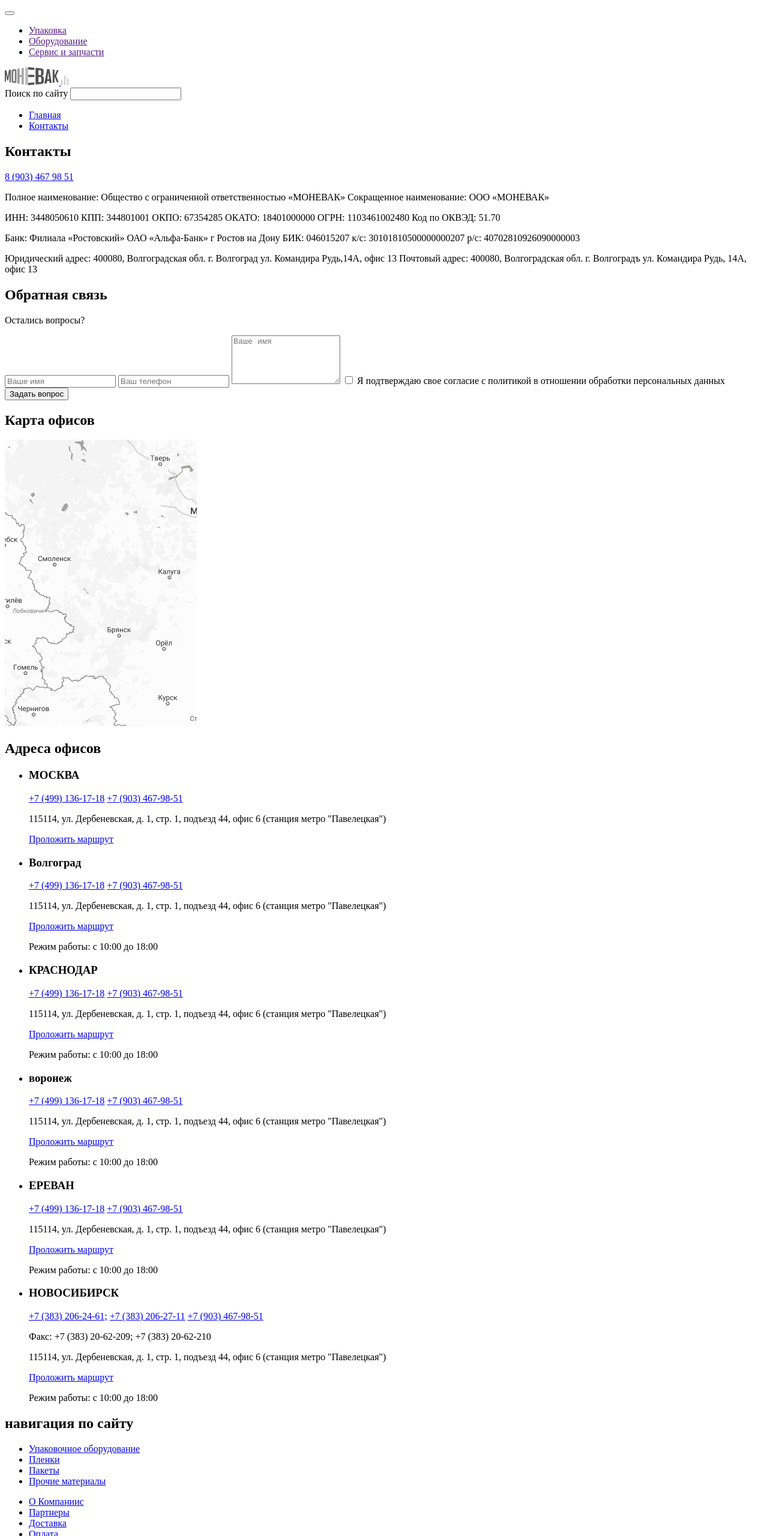
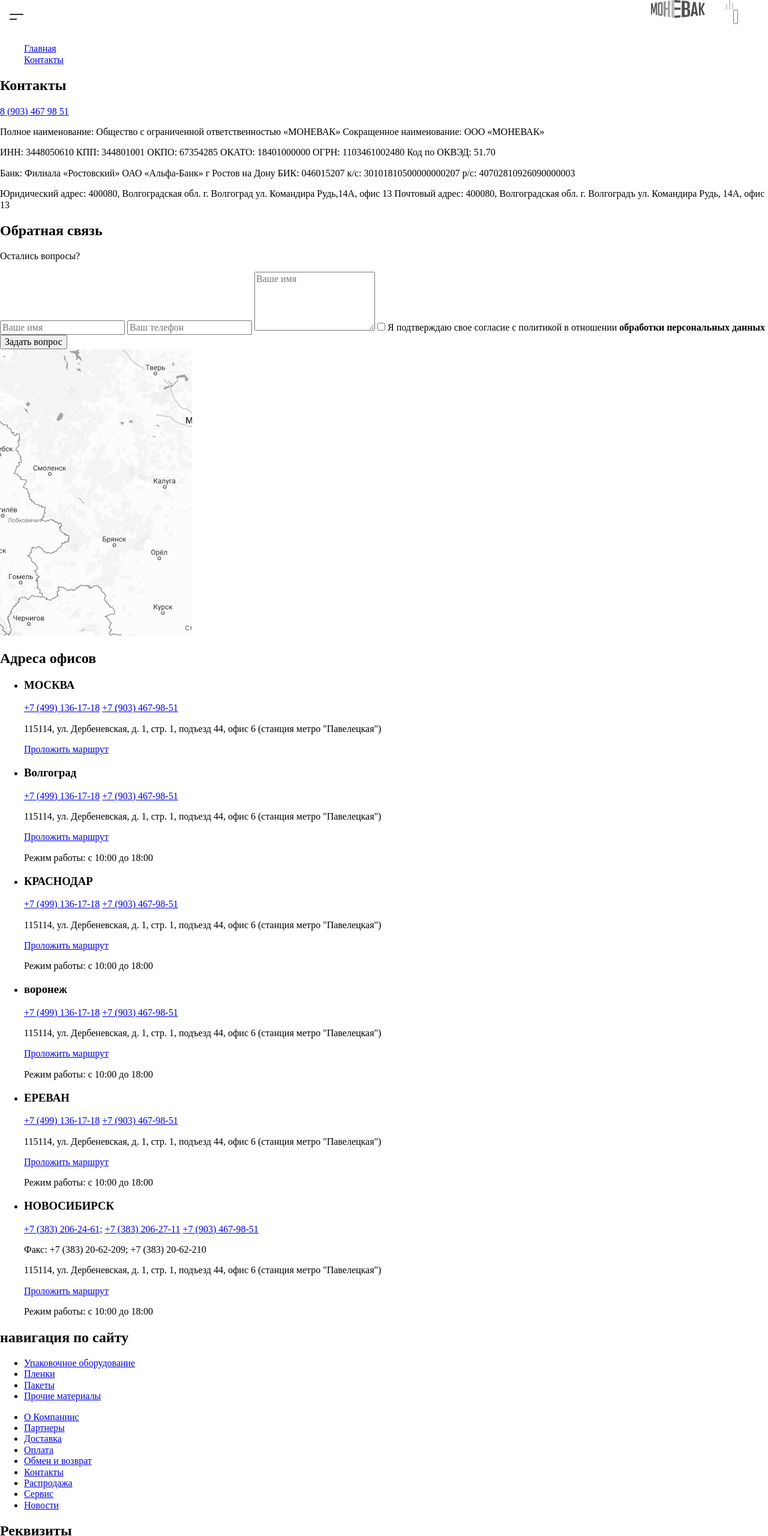
Before and after one commit to Ostin63/monewack, a website: page source/index.html in a window 1280 px wide. Shown: the top 2560 px of the page at 60% size. Drawn offline with nearby package versions, Linux system fonts and the light colour scheme; files that its build step writes are made by us from their sources.

Commit message:
разметка страницы

```diff
--- a/source/index.html
+++ b/source/index.html
@@ -7,23 +7,23 @@
   <meta name="viewport" content="width=device-width, initial-scale=1.0">
   <title>Моневак</title>
   <link rel="preconnect" href="https://fonts.gstatic.com">
-  <link href="https://fonts.googleapis.com/css2?family=Inter:wght@300&display=swap" rel="stylesheet">
-  <link rel="stylesheet" href="css/style.css">
+  <link href="https://fonts.googleapis.com/css2?family=Inter&display=swap" rel="stylesheet">
+  <link rel="stylesheet" href="css/style.min.css">
 </head>
 
 <body class="page-contacts__body">
   <header class="page-contacts__header header">
     <div class="header__top header-top">
       <button class="header-top__button"></button>
-      <ul class="header-top__nav">
+      <ul class="header-top__nav header-nav">
         <li>
-          <a class="visually-hidden" href="">Упаковка</a>
+          <a class="header-nav__link" href="">Упаковка</a>
         </li>
         <li>
-          <a class="visually-hidden" href="">Оборудование</a>
+          <a class="header-nav__link" href="">Оборудование</a>
         </li>
         <li>
-          <a class="visually-hidden" href="">Сервис и запчасти</a>
+          <a class="header-nav__link" href="">Сервис и запчасти</a>
         </li>
       </ul>
       <a class="header-top__logo" href="# ">
@@ -35,7 +35,7 @@
       <form class="header-top__search search" action="#">
         <label for="search">
           <span class="visually-hidden">Поиск по сайту</span>
-          <span class="search__icon-lens"></span>
+          <span class=" "></span>
         </label>
         <input class="search__text" type="text" id="search">
       </form>
@@ -93,7 +93,7 @@
         </label>
         <input type="checkbox" id="checkbox">
         <label for="checkbox">Я подтверждаю свое согласие с политикой
-          в отношении обработки персональных данных
+          в отношении <b>обработки персональных данных</b>
         </label>
         <button class="form__button" type="submit">Задать вопрос</button>
       </form>
--- /dev/null
+++ b/source/sass/block/header.scss
@@ -0,0 +1,50 @@
+.header {
+  color: var(--white);
+}
+
+.header-top {
+  display: grid;
+  grid-template-columns: 55px 1fr 47px 58px;
+}
+
+.header-top__button {
+  border: none;
+  padding-left: 16px;
+  padding-right: 16px;
+  background: url("../img/menu.svg") 50% 50% no-repeat;
+  box-sizing: border-box;
+}
+
+.header-top__nav {
+  @include list-style;
+  display: none;
+}
+
+.header-nav__link {
+  font-style: normal;
+  font-weight: normal;
+  font-size: 15px;
+  line-height: 18px;
+  font-family: $font-golos;
+}
+
+.header-top__logo {
+  justify-self: end;
+}
+
+.header-top__compare {
+  justify-self: end;
+}
+
+.search {
+  padding-block: 16px;
+}
+.search__icon-lens {
+  width: 16px;
+  height: 18px;
+  background: url("../img/search.svg") 50% 50% no-repeat;
+}
+
+.search__text {
+  width: 0;
+}
--- /dev/null
+++ b/source/sass/fonts.scss
@@ -0,0 +1,27 @@
+@font-face {
+  font-family: "Graphik";
+  src:
+    url("../fonts/Graphik-Medium-Web.woff2") format("woff2"),
+    url("../fonts/Graphik-Medium-Web.woff") format("woff");
+  font-weight: 400;
+  font-style: normal;
+}
+
+@font-face {
+  font-family: "Golos";
+  src:
+    url("../fonts/Golos-Text_Regular.woff2") format("woff2"),
+    url("../fonts/Golos-Text_Regular.woff") format("woff");
+  font-weight: 400;
+  font-style: normal;
+}
+
+
+@font-face {
+  font-family: "AkzidenzGrotesk";
+  src:
+    url("../fonts/AkzidenzGroteskProRegular.woff2") format("woff2"),
+    url("../fonts/AkzidenzGroteskProRegular.woff") format("woff");
+  font-weight: 400;
+  font-style: normal;
+}
--- /dev/null
+++ b/source/sass/mixin.scss
@@ -0,0 +1,12 @@
+@mixin list-style {
+  margin: 0;
+  padding: 0;
+  list-style: none;
+}
+
+@mixin link {
+  display: block;
+  margin: 0;
+  text-decoration: none;
+  color: inherit;
+}
--- /dev/null
+++ b/source/sass/normalize.scss
@@ -0,0 +1,350 @@
+// stylelint-disable
+/*! normalize.css v8.0.1 | MIT License | github.com/necolas/normalize.css */
+
+/* Document
+   ========================================================================== */
+
+/**
+ * 1. Correct the line height in all browsers.
+ * 2. Prevent adjustments of font size after orientation changes in iOS.
+ */
+
+ html {
+    line-height: 1.15; /* 1 */
+    -webkit-text-size-adjust: 100%; /* 2 */
+  }
+
+  /* Sections
+     ========================================================================== */
+
+  /**
+   * Remove the margin in all browsers.
+   */
+
+  body {
+    margin: 0;
+  }
+
+  /**
+   * Render the `main` element consistently in IE.
+   */
+
+  main {
+    display: block;
+  }
+
+  /**
+   * Correct the font size and margin on `h1` elements within `section` and
+   * `article` contexts in Chrome, Firefox, and Safari.
+   */
+
+  h1 {
+    font-size: 2em;
+    margin: 0.67em 0;
+  }
+
+  /* Grouping content
+     ========================================================================== */
+
+  /**
+   * 1. Add the correct box sizing in Firefox.
+   * 2. Show the overflow in Edge and IE.
+   */
+
+  hr {
+    box-sizing: content-box; /* 1 */
+    height: 0; /* 1 */
+    overflow: visible; /* 2 */
+  }
+
+  /**
+   * 1. Correct the inheritance and scaling of font size in all browsers.
+   * 2. Correct the odd `em` font sizing in all browsers.
+   */
+
+  pre {
+    font-family: monospace, monospace; /* 1 */
+    font-size: 1em; /* 2 */
+  }
+
+  /* Text-level semantics
+     ========================================================================== */
+
+  /**
+   * Remove the gray background on active links in IE 10.
+   */
+
+  a {
+    background-color: transparent;
+  }
+
+  /**
+   * 1. Remove the bottom border in Chrome 57-
+   * 2. Add the correct text decoration in Chrome, Edge, IE, Opera, and Safari.
+   */
+
+  abbr[title] {
+    border-bottom: none; /* 1 */
+    text-decoration: underline; /* 2 */
+    text-decoration: underline dotted; /* 2 */
+  }
+
+  /**
+   * Add the correct font weight in Chrome, Edge, and Safari.
+   */
+
+  b,
+  strong {
+    font-weight: bolder;
+  }
+
+  /**
+   * 1. Correct the inheritance and scaling of font size in all browsers.
+   * 2. Correct the odd `em` font sizing in all browsers.
+   */
+
+  code,
+  kbd,
+  samp {
+    font-family: monospace, monospace; /* 1 */
+    font-size: 1em; /* 2 */
+  }
+
+  /**
+   * Add the correct font size in all browsers.
+   */
+
+  small {
+    font-size: 80%;
+  }
+
+  /**
+   * Prevent `sub` and `sup` elements from affecting the line height in
+   * all browsers.
+   */
+
+  sub,
+  sup {
+    font-size: 75%;
+    line-height: 0;
+    position: relative;
+    vertical-align: baseline;
+  }
+
+  sub {
+    bottom: -0.25em;
+  }
+
+  sup {
+    top: -0.5em;
+  }
+
+  /* Embedded content
+     ========================================================================== */
+
+  /**
+   * Remove the border on images inside links in IE 10.
+   */
+
+  img {
+    border-style: none;
+  }
+
+  /* Forms
+     ========================================================================== */
+
+  /**
+   * 1. Change the font styles in all browsers.
+   * 2. Remove the margin in Firefox and Safari.
+   */
+
+  button,
+  input,
+  optgroup,
+  select,
+  textarea {
+    font-family: inherit; /* 1 */
+    font-size: 100%; /* 1 */
+    line-height: 1.15; /* 1 */
+    margin: 0; /* 2 */
+  }
+
+  /**
+   * Show the overflow in IE.
+   * 1. Show the overflow in Edge.
+   */
+
+  button,
+  input { /* 1 */
+    overflow: visible;
+  }
+
+  /**
+   * Remove the inheritance of text transform in Edge, Firefox, and IE.
+   * 1. Remove the inheritance of text transform in Firefox.
+   */
+
+  button,
+  select { /* 1 */
+    text-transform: none;
+  }
+
+  /**
+   * Correct the inability to style clickable types in iOS and Safari.
+   */
+
+  button,
+  [type="button"],
+  [type="reset"],
+  [type="submit"] {
+    -webkit-appearance: button;
+  }
+
+  /**
+   * Remove the inner border and padding in Firefox.
+   */
+
+  button::-moz-focus-inner,
+  [type="button"]::-moz-focus-inner,
+  [type="reset"]::-moz-focus-inner,
+  [type="submit"]::-moz-focus-inner {
+    border-style: none;
+    padding: 0;
+  }
+
+  /**
+   * Restore the focus styles unset by the previous rule.
+   */
+
+  button:-moz-focusring,
+  [type="button"]:-moz-focusring,
+  [type="reset"]:-moz-focusring,
+  [type="submit"]:-moz-focusring {
+    outline: 1px dotted ButtonText;
+  }
+
+  /**
+   * Correct the padding in Firefox.
+   */
+
+  fieldset {
+    padding: 0.35em 0.75em 0.625em;
+  }
+
+  /**
+   * 1. Correct the text wrapping in Edge and IE.
+   * 2. Correct the color inheritance from `fieldset` elements in IE.
+   * 3. Remove the padding so developers are not caught out when they zero out
+   *    `fieldset` elements in all browsers.
+   */
+
+  legend {
+    box-sizing: border-box; /* 1 */
+    color: inherit; /* 2 */
+    display: table; /* 1 */
+    max-width: 100%; /* 1 */
+    padding: 0; /* 3 */
+    white-space: normal; /* 1 */
+  }
+
+  /**
+   * Add the correct vertical alignment in Chrome, Firefox, and Opera.
+   */
+
+  progress {
+    vertical-align: baseline;
+  }
+
+  /**
+   * Remove the default vertical scrollbar in IE 10+.
+   */
+
+  textarea {
+    overflow: auto;
+  }
+
+  /**
+   * 1. Add the correct box sizing in IE 10.
+   * 2. Remove the padding in IE 10.
+   */
+
+  [type="checkbox"],
+  [type="radio"] {
+    box-sizing: border-box; /* 1 */
+    padding: 0; /* 2 */
+  }
+
+  /**
+   * Correct the cursor style of increment and decrement buttons in Chrome.
+   */
+
+  [type="number"]::-webkit-inner-spin-button,
+  [type="number"]::-webkit-outer-spin-button {
+    height: auto;
+  }
+
+  /**
+   * 1. Correct the odd appearance in Chrome and Safari.
+   * 2. Correct the outline style in Safari.
+   */
+
+  [type="search"] {
+    -webkit-appearance: textfield; /* 1 */
+    outline-offset: -2px; /* 2 */
+  }
+
+  /**
+   * Remove the inner padding in Chrome and Safari on macOS.
+   */
+
+  [type="search"]::-webkit-search-decoration {
+    -webkit-appearance: none;
+  }
+
+  /**
+   * 1. Correct the inability to style clickable types in iOS and Safari.
+   * 2. Change font properties to `inherit` in Safari.
+   */
+
+  ::-webkit-file-upload-button {
+    -webkit-appearance: button; /* 1 */
+    font: inherit; /* 2 */
+  }
+
+  /* Interactive
+     ========================================================================== */
+
+  /*
+   * Add the correct display in Edge, IE 10+, and Firefox.
+   */
+
+  details {
+    display: block;
+  }
+
+  /*
+   * Add the correct display in all browsers.
+   */
+
+  summary {
+    display: list-item;
+  }
+
+  /* Misc
+     ========================================================================== */
+
+  /**
+   * Add the correct display in IE 10+.
+   */
+
+  template {
+    display: none;
+  }
+
+  /**
+   * Add the correct display in IE 10.
+   */
+
+  [hidden] {
+    display: none;
+  }
--- a/source/sass/style.scss
+++ b/source/sass/style.scss
@@ -0,0 +1,6 @@
+@import "normalize.scss";
+@import "fonts.scss";
+@import "visually-hidden.scss";
+@import "variables.scss";
+@import "mixin.scss";
+@import "block/header.scss";
--- /dev/null
+++ b/source/sass/variables.scss
@@ -0,0 +1,23 @@
+:root {
+  --white: #ffffff;
+  --gray-ligth: #F5F5F5;
+  --gray: #797986;
+  --black: #222225;
+  --black-ligth: #2A2A2E;
+  --text-black: #262633;
+  --text-red: #BF2738;
+}
+
+*,
+*::before,
+*::after {
+  box-sizing: border-box;
+}
+
+$mobile-width: 320px;
+$tablet-width: 768px;
+$desktop-width: 962px;
+
+$font-graphik: "Graphik", "Arial", sans-serif;
+$font-golos: "Golos", "Arial", sans-serif;
+$font-akzidenzGrotesk: "AkzidenzGrotesk", "Arial", sans-serif;
--- /dev/null
+++ b/source/sass/visually-hidden.scss
@@ -0,0 +1,14 @@
+.visually-hidden:not(:focus):not(:active),
+input[type="checkbox"].visually-hidden,
+input[type="radio"].visually-hidden {
+  position: absolute;
+  width: 1px;
+  height: 1px;
+  margin: -1px;
+  border: 0;
+  padding: 0;
+  white-space: nowrap;
+  clip-path: inset(100%);
+  clip: rect(0 0 0 0);
+  overflow: hidden;
+}
```
Also changed, not shown: gulpfile.js (+10 -10 lines), build/css/style.css (added), build/css/style.min.css (added), build/fonts/AkzidenzGroteskProRegular.woff (added), build/fonts/AkzidenzGroteskProRegular.woff2 (added), build/index.html, 1 other file.
